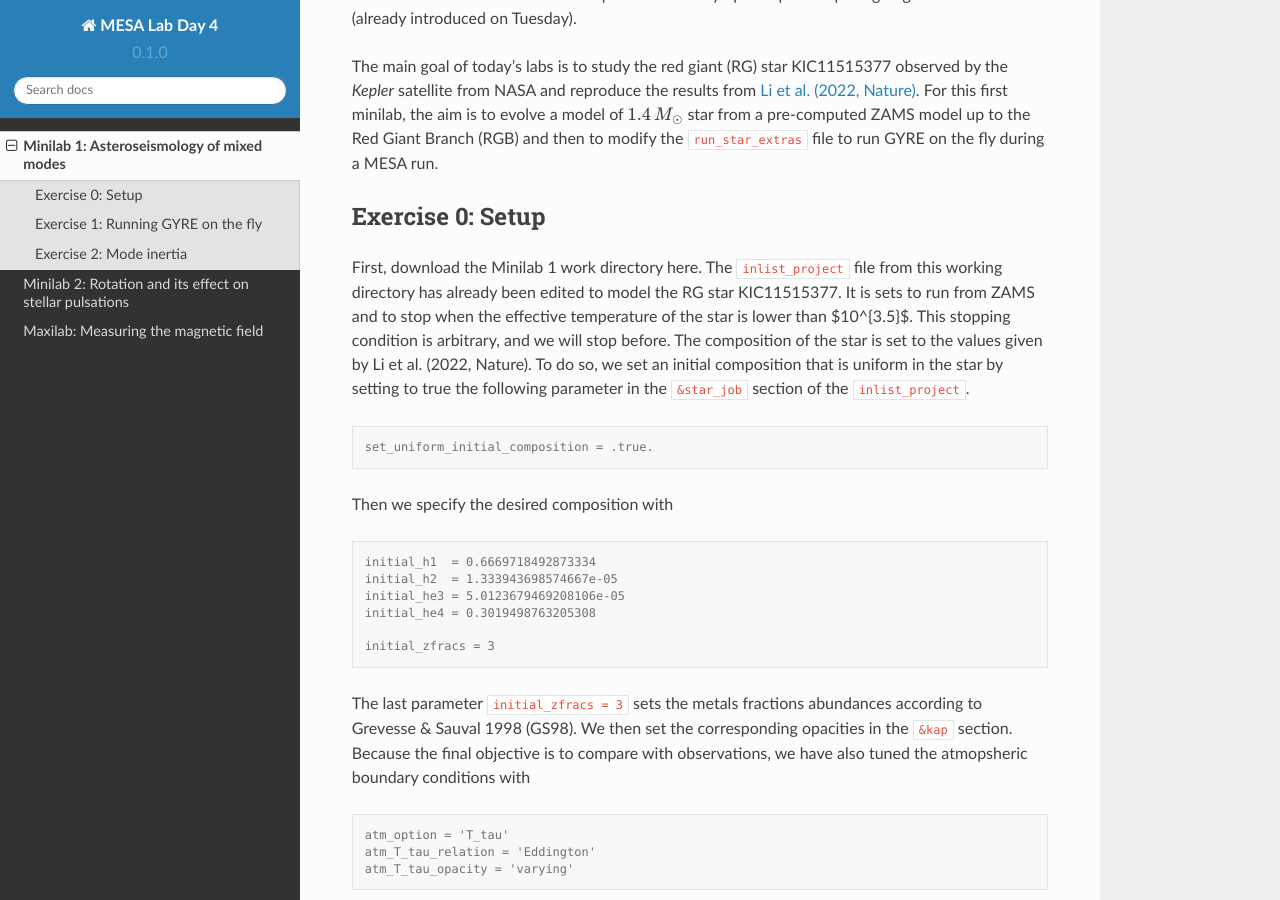
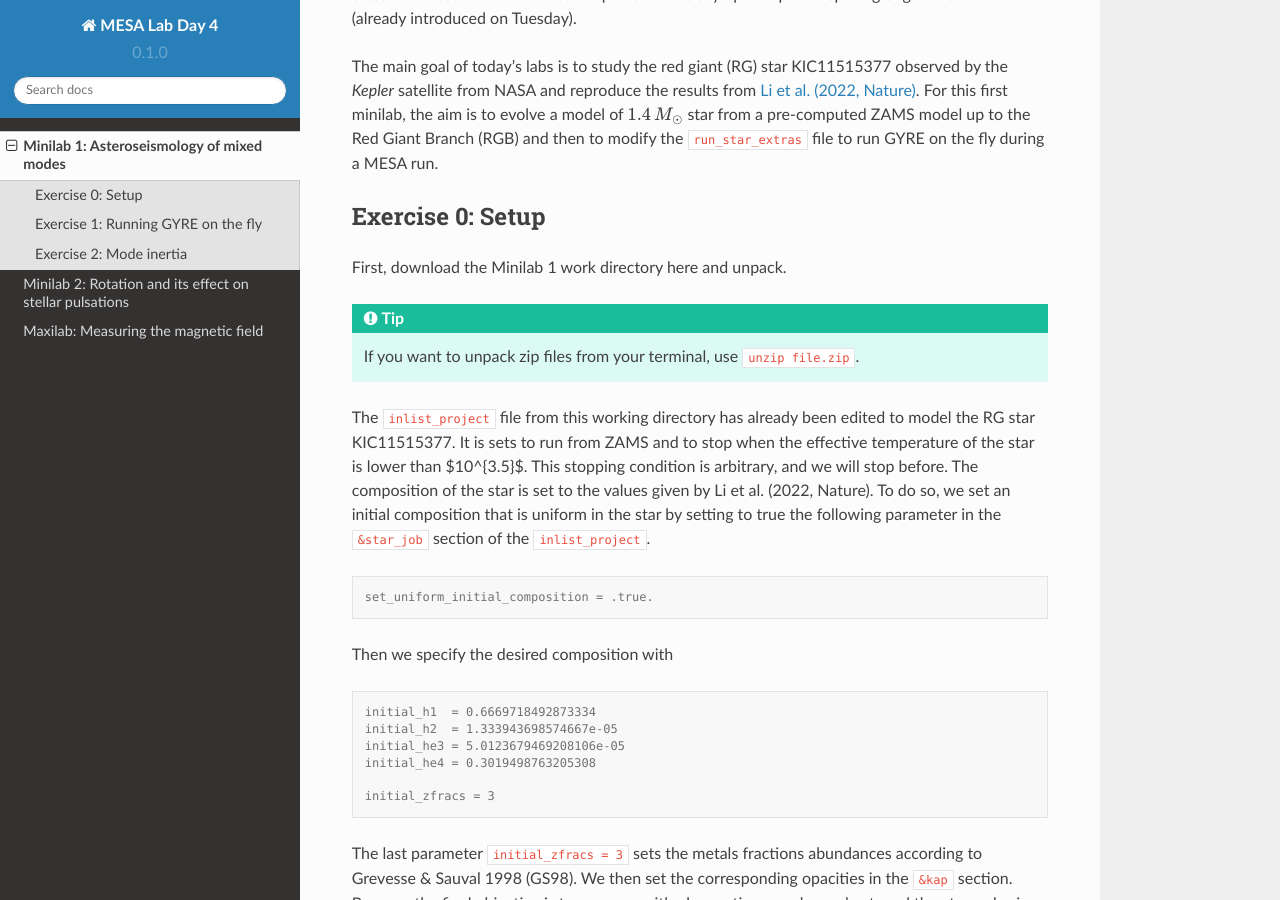
Before and after one commit to mesa-summer-school-2023/mesa-school-bugnet, a Sphinx documentation site: the page built from docs/minilab1.rst, in a window 1280 px wide and 900 px high, scrolled down 1230 px. Built offline with Sphinx 7.4.7 and the Read the Docs theme 2.0.0, drawn with Linux system fonts in a browser that asks for light colours.

Commit message:
Update minilab1.rst

```diff
--- a/docs/minilab1.rst
+++ b/docs/minilab1.rst
@@ -28,7 +28,13 @@ For this first minilab, the aim is to evolve a model of :math:`1.4\,M_{\odot}` s
 Exercise 0: Setup
 --------
 
-First, download the Minilab 1 work directory here. The ``inlist_project`` file from this working directory has already been edited to model the RG star KIC11515377. It is sets to run from ZAMS and to stop when the effective temperature of the star is lower than $10^{3.5}$. This stopping condition is arbitrary, and we will stop before.
+First, download the Minilab 1 work directory here and unpack.
+
+.. tip::
+
+    If you want to unpack zip files from your terminal, use ``unzip file.zip``.
+
+The ``inlist_project`` file from this working directory has already been edited to model the RG star KIC11515377. It is sets to run from ZAMS and to stop when the effective temperature of the star is lower than $10^{3.5}$. This stopping condition is arbitrary, and we will stop before.
 The composition of the star is set to the values given by Li et al. (2022, Nature). To do so, we set an initial composition that is uniform in the star by setting to true the following parameter in the ``&star_job`` section of the ``inlist_project``.
 
 .. code-block:: console
```
